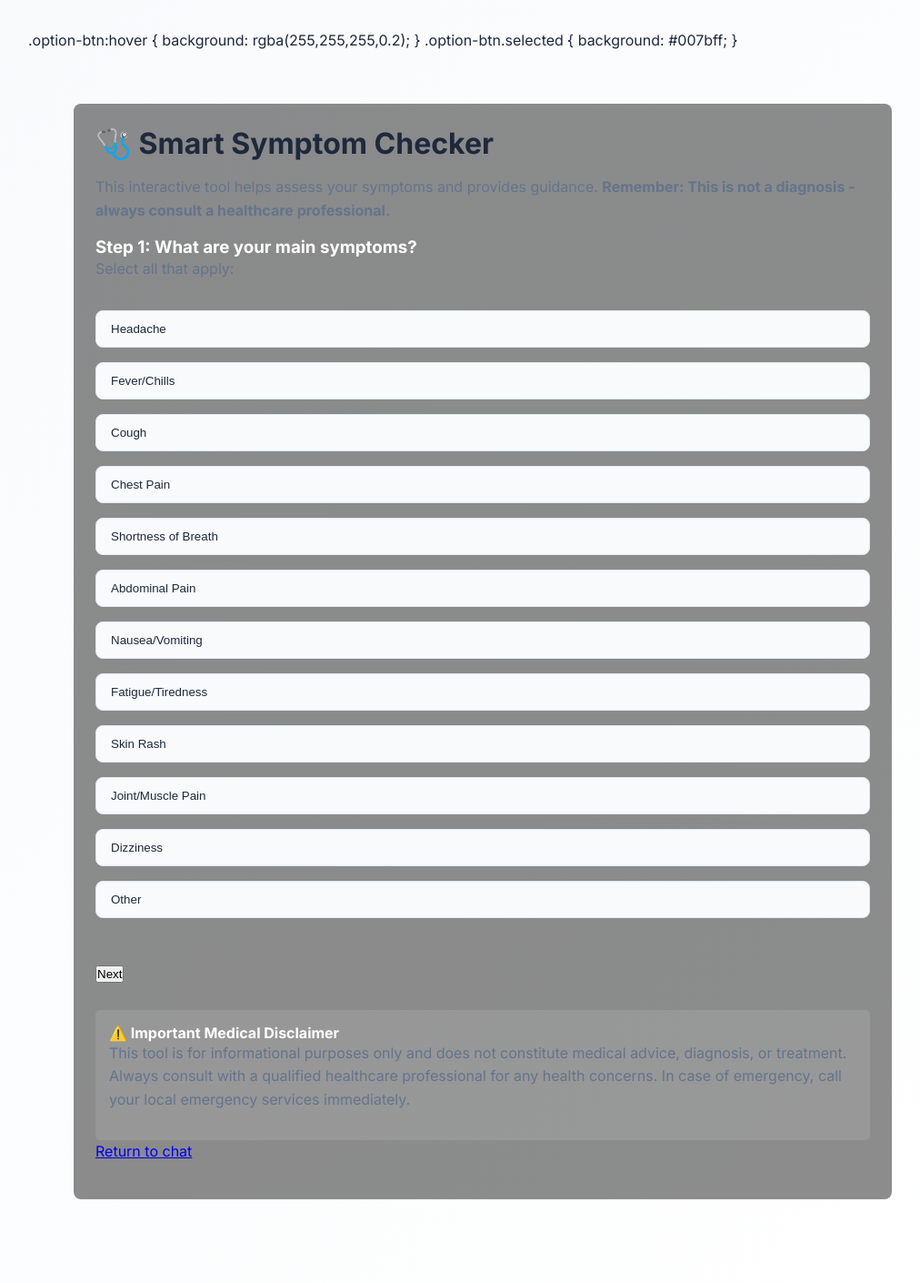
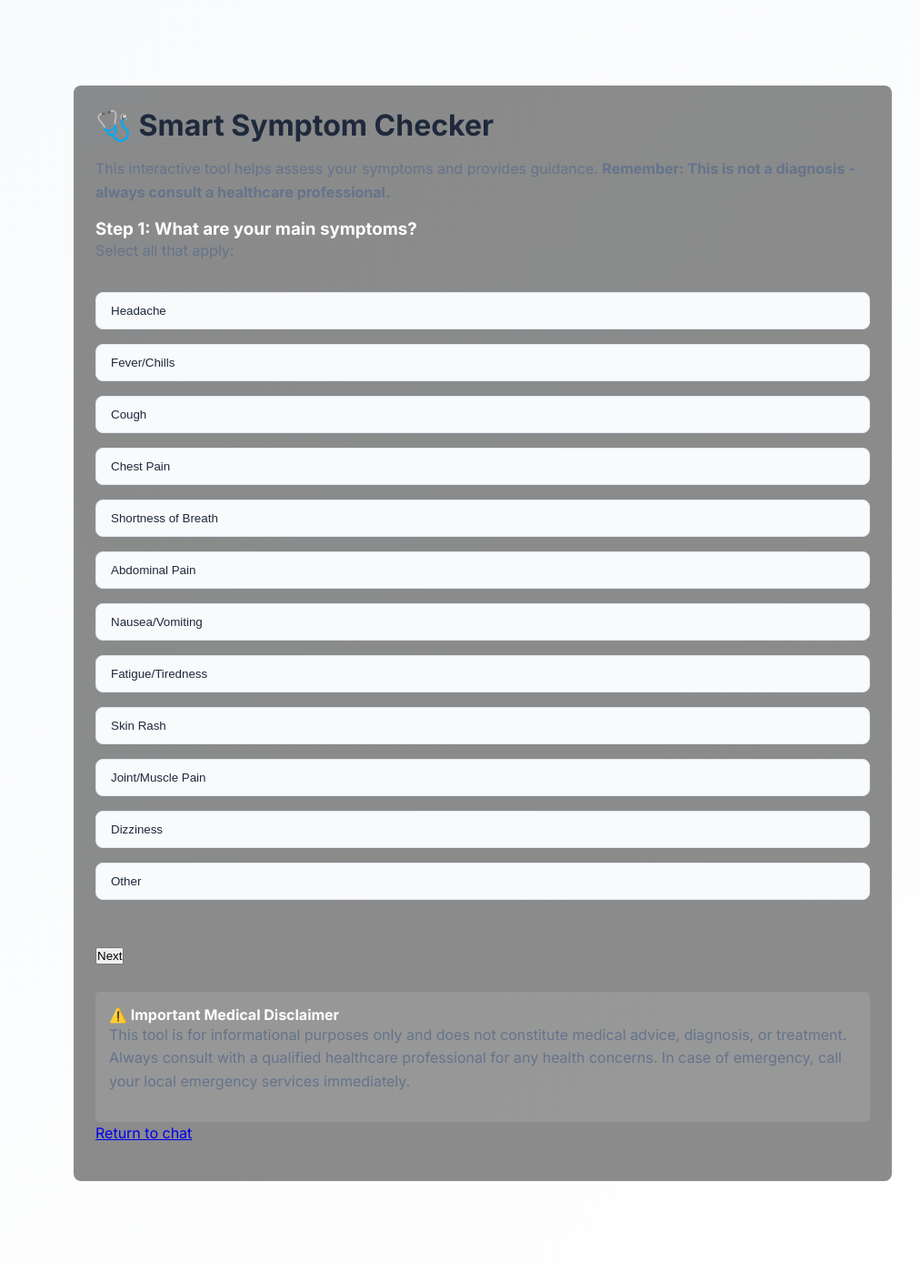
Before and after one commit to NitinSimhadri/Medical-chatbot, a Flask app: page /services/symptom in a window 1280 px wide. Shown: the part 62-1472 px from the top of the page at 91% size, without its empty margins (109-1121 px from the left). After the commit the page ends 1360 px from the top, so only its background shows below. Run offline with Flask 3, Linux system fonts and the light colour scheme; the visitor is signed in with stand-in values (Sample User, id 1).

Commit message:
latest changes

```diff
--- a/templates/services/symptom.html
+++ b/templates/services/symptom.html
@@ -57,11 +57,6 @@
     </nav>
 
     <div class="container">
-        .option-btn:hover { background: rgba(255,255,255,0.2); }
-        .option-btn.selected { background: #007bff; }
-    </style>
-</head>
-<body>
     <div style="max-width:900px;margin:60px auto;padding:24px;background:rgba(0,0,0,0.45);border-radius:8px;color:#fff;">
         <h1>🩺 Smart Symptom Checker</h1>
         <p>This interactive tool helps assess your symptoms and provides guidance. <strong>Remember: This is not a diagnosis - always consult a healthcare professional.</strong></p>
```
